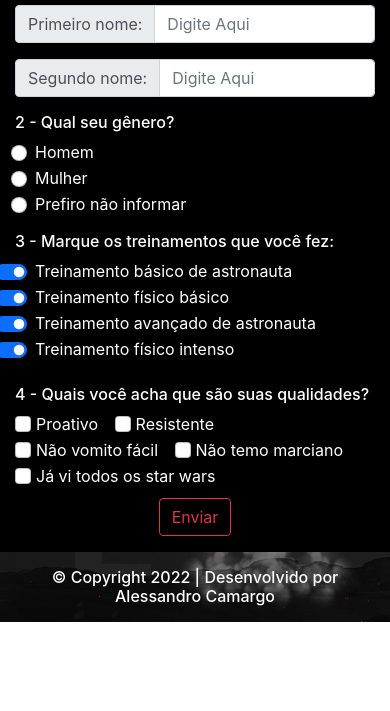
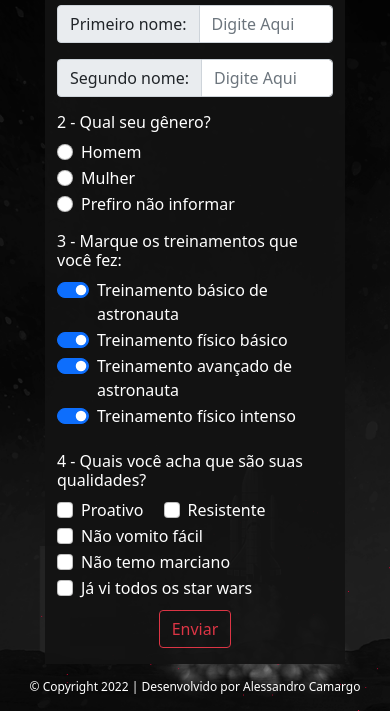
Before and after one commit to AleCamargo77/BootStrap-Project-one, a plain HTML site: page index.html in a window 390 px wide. Shown: the part 175-886 px from the top of the page. Before the commit the page ends 844 px from the top, so only its background shows below. Drawn offline with nearby package versions, Linux system fonts and the light colour scheme.

Commit message:
finalização do prejeto e responsividade ok

```diff
--- a/index.html
+++ b/index.html
@@ -11,20 +11,16 @@
       integrity="sha384-1BmE4kWBq78iYhFldvKuhfTAU6auU8tT94WrHftjDbrCEXSU1oBoqyl2QvZ6jIW3"
       crossorigin="anonymous"
     />
+    <script defer src="./scrips.js"></script>
     <link
       rel="shortcut icon"
       href="./images/FAVICON-SPACEX.png"
       type="image/x-icon"
     />
-    <link
-      rel="stylesheet"
-      href="./node_modules/bootstrap/dist/css/bootstrap.css"
-    />
-    <script defer src="./node_modules/bootstrap/dist/js/bootstrap.js"></script>
     <title>Rumo a marte</title>
   </head>
   <body>
-    <div class="container mt-4 pb-2">
+    <div class="container mt-4 pb-2" id="container1">
       <div class="text-center top-logo">
         <img
           src="./images/logoOneBitDark.png"
@@ -190,9 +186,10 @@
         </button>
       </div>
     </div>
-    <footer class="m-3 text-center">
+    <footer class="m-3 text-center footer">
       <p class="h6">
-        &copy; Copyright 2022 | Desenvolvido por Alessandro Camargo
+        &copy; Copyright <span id="year"></span> | Desenvolvido por Alessandro
+        Camargo
       </p>
     </footer>
     <script
--- a/sass/others/colors.scss
+++ b/sass/others/colors.scss
@@ -1,3 +1,3 @@
 $white: #fff;
-$bgd-container: #000;
-$btn: tomato;
+$bgd-container: #131212f1;
+$btn: #ff0043;
--- a/sass/style.scss
+++ b/sass/style.scss
@@ -11,9 +11,9 @@ body {
   background-repeat: no-repeat;
   background-position: right;
 }
-.container {
+#container1 {
   background-color: $bgd-container;
-  width: 420px;
+  width: 450px;
   height: auto;
 }
 .top-logo {
@@ -29,13 +29,23 @@ body {
   }
 }
 
-@media (max-width: 436px) {
-  .container {
+@media (max-width: 466px) {
+  #container1 {
     width: 300px;
   }
-}
-@media (max-width: 312px) {
-  .container {
-    width: 280px;
+  .footer p {
+    font-size: 12px;
   }
 }
+@media (max-width: 340px) {
+  #container1 {
+    width: 300px;
+  }
+  .footer p {
+    font-size: 10px;
+  }
+  body {
+    background-position: center;
+    padding: 5px;
+  }
+}
--- /dev/null
+++ b/scrips.js
@@ -0,0 +1,3 @@
+const dateFull = new Date();
+const year = dateFull.getFullYear();
+document.getElementById('year').innerHTML = year;
```
Also changed, not shown: css/style.css, 1 other file.
